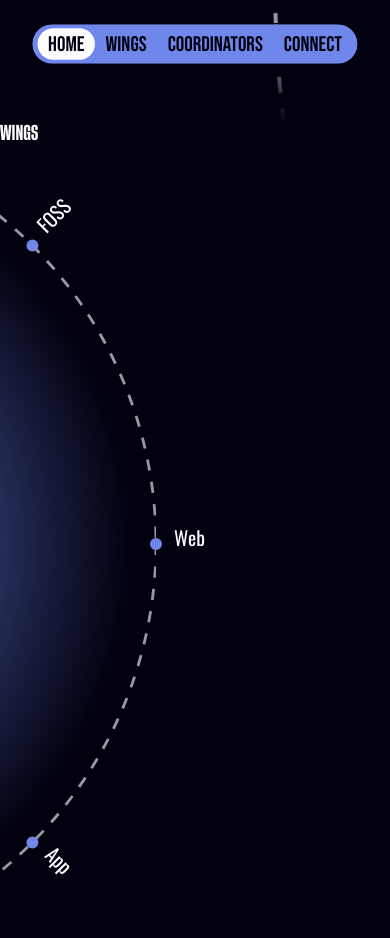
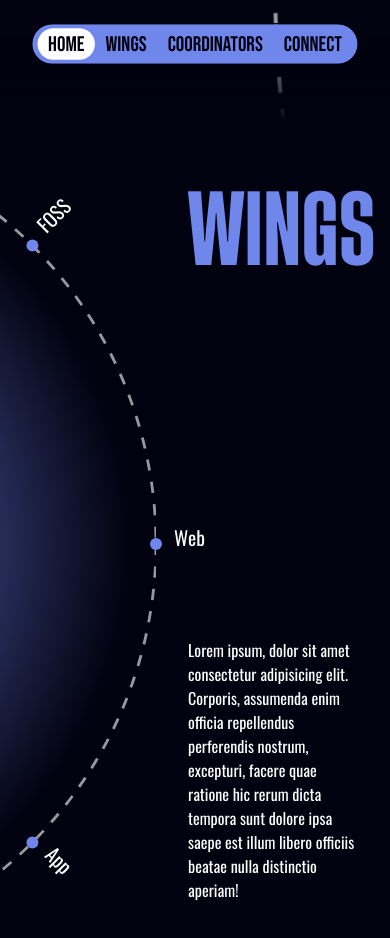
Before and after one commit to 0mBudsMann/gh-website-new, a website built with Parcel: page src/index.html in a window 390 px wide. Shown: the part 722-1660 px from the top of the page. Built offline with nearby package versions, Linux system fonts and the light colour scheme; files whose address does not match are found by name; a web font is replaced by a local one.

Commit message:
trying to fix mobile browser issue

```diff
--- a/src/index.html
+++ b/src/index.html
@@ -125,10 +125,10 @@
               <p class="text-[5vmin] md:text-[4vmin]">AI/ML</p>
             </div>
             <div class="point">
-              <p class="text-[5vmin] md:text-[4vmin]">CC</p>
+              <p class="text-[5vmin] md:text-[4vmin]">CompetitiveCoding</p>
             </div>
             <div class="point">
-              <p class="text-[5vmin] md:text-[4vmin]">Cyber&thinsp;Sec</p>
+              <p class="text-[5vmin] md:text-[4vmin]">CyberSecurity</p>
             </div>
             <div class="point">
               <p class="text-[5vmin] md:text-[4vmin]">FOSS</p>
@@ -137,7 +137,14 @@
         </div>
 
         <div class="wing-content">
-          <h1>WINGS</h1>
+          <h2>WINGS</h2>
+          <div class="desc-wrapper">
+            <p class="web-cont"
+              >Lorem ipsum, dolor sit amet consectetur adipisicing elit. Corporis, assumenda enim officia repellendus
+              perferendis nostrum, excepturi, facere quae ratione hic rerum dicta tempora sunt dolore ipsa saepe est
+              illum libero officiis beatae nulla distinctio aperiam!</p
+            >
+          </div>
         </div>
       </section>
 
--- a/src/scripts/index.js
+++ b/src/scripts/index.js
@@ -54,7 +54,6 @@ let sectionHeight = document.getElementById("home").clientHeight;
 
 function sectionAnimations() {
   let sectionColorTimeLine = gsap.timeline();
-  let bottombarTimeLine = gsap.timeline();
 
   sectionColorTimeLine.to(":root", {
     "--primary": () => {
@@ -66,23 +65,6 @@ function sectionAnimations() {
       scrub: true,
     },
   });
-
-  bottombarTimeLine.fromTo(
-    "#nav-thumb",
-    {
-      width: () => document.getElementById("nav-home").clientWidth,
-      left: () => document.getElementById("nav-home").offsetLeft,
-    },
-    {
-      width: () => document.getElementById("nav-wings").clientWidth,
-      left: () => document.getElementById("nav-wings").offsetLeft,
-      scrollTrigger: {
-        trigger: "#wings",
-        end: "bottom bottom",
-        scrub: true,
-      },
-    }
-  );
 
   sectionColorTimeLine.to(
     ":root",
@@ -168,41 +150,13 @@ function sectionAnimations() {
     }
   );
 
-  bottombarTimeLine.fromTo(
-    "#nav-thumb",
-    {
-      width: () => document.getElementById("nav-wings").clientWidth,
-      left: () => document.getElementById("nav-wings").offsetLeft,
-    },
-    {
-      width: () => document.getElementById("nav-coordinators").clientWidth,
-      left: () => document.getElementById("nav-coordinators").offsetLeft,
-      scrollTrigger: {
-        trigger: "#coordinators",
-        end: "bottom bottom",
-        scrub: true,
-        onEnter: () => {
-          document.querySelector(".active").classList.remove("active");
-          document.getElementById("nav-coordinators").classList.add("active");
-        },
-        onLeave: () => navResetThumb(),
-        onLeaveBack: () => {
-          document.querySelector(".active").classList.remove("active");
-          document.getElementById("nav-wings").classList.add("active");
-          navResetThumb();
-        },
-      },
-    }
-  );
-
   let links = gsap.utils.toArray("nav a");
   links.forEach((a) => {
-    let element = document.querySelector(a.getAttribute("href"));
     a.addEventListener("click", (e) => {
       e.preventDefault();
       gsap.to(window, {
         duration: 1,
-        scrollTo: element.getBoundingClientRect().top + element.offsetTop,
+        scrollTo: a.getAttribute("href"),
         overwrite: "auto",
       });
     });
--- a/src/styles/index.scss
+++ b/src/styles/index.scss
@@ -319,21 +319,29 @@ nav{
 
             @for $i from 2 through 9 {
                 .point:nth-child(#{$i}n) {
-                    transform: translate(-50%, -50%) rotate(#{($i + 2) * 45}deg) translateX(calc(-50vh)) rotate(180deg);
+                    transform: translate(-50%, -50%) rotate(#{($i + 2) * 45}deg) translateX(calc(-50svh)) rotate(180deg);
                 }
             }
         }
     }
 
-    wing-content {
-        position: relative;
+    .wing-content {
+        position: absolute;
+        right: 0;
         z-index: 2;
         width: 60vmin;
+        padding: 4rem 2rem;
         height: 100%;
         display: flex;
-        align-items: center;
-        justify-content: center;
+        flex-direction: column;
+        justify-content: space-between;
 
+        h2{
+            text-align: right;
+            line-height: 25vmin;
+            font-size: 20vmin;
+            color: var(--primary);
+        }
     }
 }
 
```
